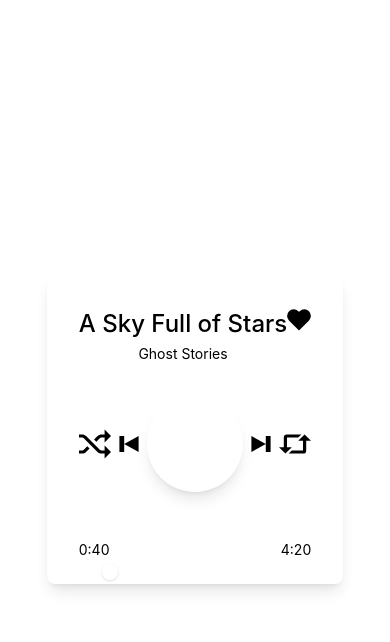
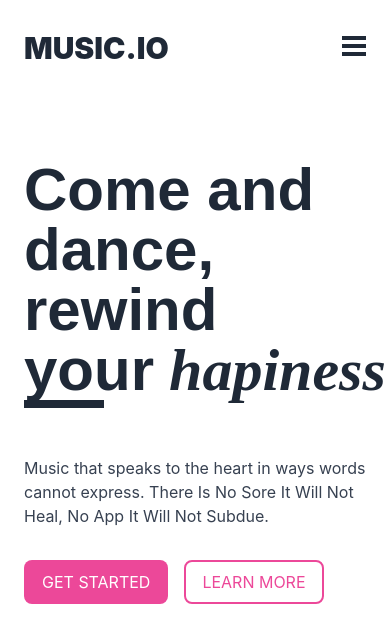
Before and after one commit to mwendwa99/bloow-interview, a React (Create React App) app: page / in a window 390 px wide. Shown: the top 642 px of the page. Built offline with nearby package versions, Linux system fonts and the light colour scheme.

Commit message:
add landing page

```diff
--- a/package.json
+++ b/package.json
@@ -10,6 +10,7 @@
     "postcss": "^8.4.6",
     "react": "^17.0.2",
     "react-dom": "^17.0.2",
+    "react-h5-audio-player": "^3.8.2",
     "react-scripts": "5.0.0",
     "tailwindcss": "^3.0.19",
     "web-vitals": "^2.1.0"
--- a/src/App.js
+++ b/src/App.js
@@ -1,12 +1,12 @@
-import logo from './logo.svg';
 import './App.css';
-// components
-import { AudioPlayer } from './components/AudioPlayer';
+// pages
+import Landing from './pages/Landing';
+
 
 function App() {
   return (
     <div className="App">
-      <AudioPlayer />
+      <Landing />
     </div>
   );
 }
--- /dev/null
+++ b/src/assets/index.js
@@ -0,0 +1,3 @@
+export default {
+    landing: require('./landing.png'),
+}
--- /dev/null
+++ b/src/pages/Landing.jsx
@@ -0,0 +1,67 @@
+import React, { useState, Component } from 'react';
+// assets
+import images from '../assets';
+
+export default function Landing() {
+    const [isMenuOpen, setIsMenuOpen] = useState(false);
+
+    return (
+
+        <main class="dark:bg-gray-800 bg-white relative overflow-hidden h-screen">
+            <header class="h-24 sm:h-32 flex items-center z-30 w-full">
+                <div class="container mx-auto px-6 flex items-center justify-between">
+                    <div class="uppercase text-gray-800 dark:text-white font-black text-3xl">
+                        Music.io
+                    </div>
+                    <div class="flex items-center">
+                        <nav class="font-sen text-gray-800 dark:text-white uppercase text-lg lg:flex items-center hidden">
+                            <a href="#" class="py-2 px-6 flex">
+                                Login
+                            </a>
+                            <a href="#" class="py-2 px-6 flex">
+                                Signup
+                            </a>
+                        </nav>
+                        <button class="lg:hidden flex flex-col ml-4">
+                            <span class="w-6 h-1 bg-gray-800 dark:bg-white mb-1">
+                            </span>
+                            <span class="w-6 h-1 bg-gray-800 dark:bg-white mb-1">
+                            </span>
+                            <span class="w-6 h-1 bg-gray-800 dark:bg-white mb-1">
+                            </span>
+                        </button>
+                    </div>
+                </div>
+            </header>
+            <div class="bg-white dark:bg-gray-800 flex relative z-20 items-center overflow-hidden">
+                <div class="container mx-auto px-6 flex relative py-16">
+                    <div class="sm:w-2/3 lg:w-3/5 flex flex-col relative z-20">
+                        <h1 class="font-avenir inline text-left float-left sentencecase text-6xl sm:text-6xl font-black  flex-col leading-none dark:text-white text-gray-800">
+                            Come and dance, rewind your
+                            <span class="inline font-caveat italic  dark:text-pink-500">
+                                &nbsp;hapiness
+                            </span>
+                        </h1>
+                        <span class="w-20 h-2 bg-gray-800 dark:bg-white mb-12">
+                        </span>
+                        <p class="text-base text-left sm:text-base text-gray-700 dark:text-white">
+                            Music that speaks to the heart in ways words cannot express. There Is No Sore It Will Not Heal, No App It Will Not Subdue.
+                        </p>
+                        <div class="flex mt-8">
+                            <a href="#" class="uppercase py-2 px-4 rounded-lg bg-pink-500 border-2 border-transparent text-white text-md mr-4 hover:bg-pink-400">
+                                Get started
+                            </a>
+                            <a href="#" class="uppercase py-2 px-4 rounded-lg bg-transparent border-2 border-pink-500 text-pink-500 dark:text-white hover:bg-pink-500 hover:text-white text-md">
+                                Learn more
+                            </a>
+                        </div>
+                    </div>
+                    <div class="hidden sm:block sm:w-1/3 lg:w-3/5 relative">
+                        <img src={images.landing} alt='music' class="max-w-xs md:max-w-sm m-auto" />
+                    </div>
+                </div>
+            </div>
+        </main>
+
+    );
+};
--- a/tailwind.config.js
+++ b/tailwind.config.js
@@ -3,7 +3,28 @@
     "./src/**/*.{js,jsx,ts,tsx}",
   ],
   theme: {
-    extend: {},
-  },
-  plugins: [],
+    screens: {
+      sm: '480px',
+      md: '768px',
+      lg: '976px',
+      xl: '1440px',
+    },
+    fontFamily: {
+      avenir: ['Avenir', 'sans-serif'],
+      caveat: ['Caveat', 'cursive'],
+      serif: ['Merriweather', 'serif'],
+    },
+    extend: {
+      colors: {
+        'yellow50': '#FFFDE7',
+      },
+      spacing: {
+        '128': '32rem',
+        '144': '36rem',
+      },
+      borderRadius: {
+        '4xl': '2rem',
+      }
+    }
+  }
 }
```
Also changed, not shown: src/assets/landing.png (added), 1 other file (tests, documents, lock files or other folders).
